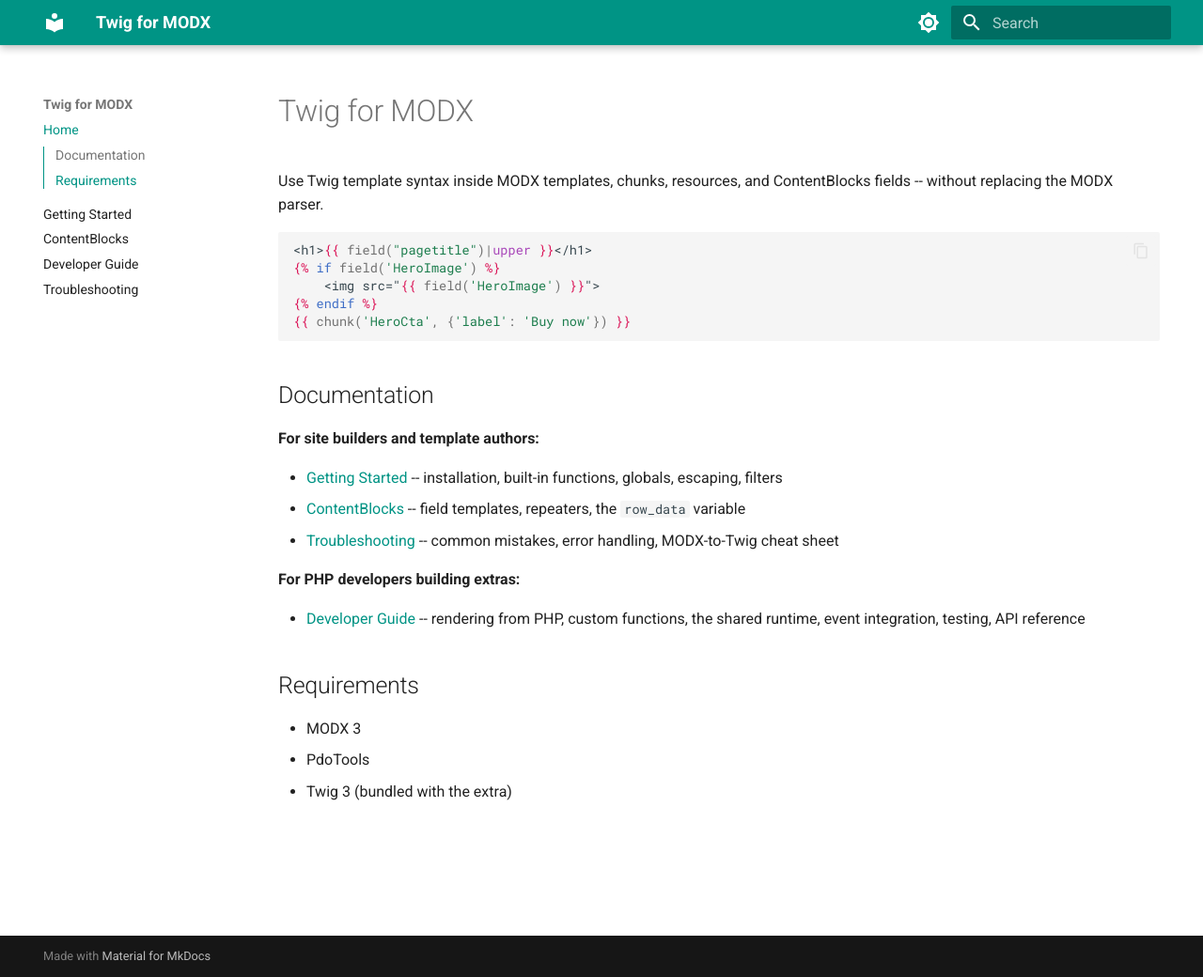
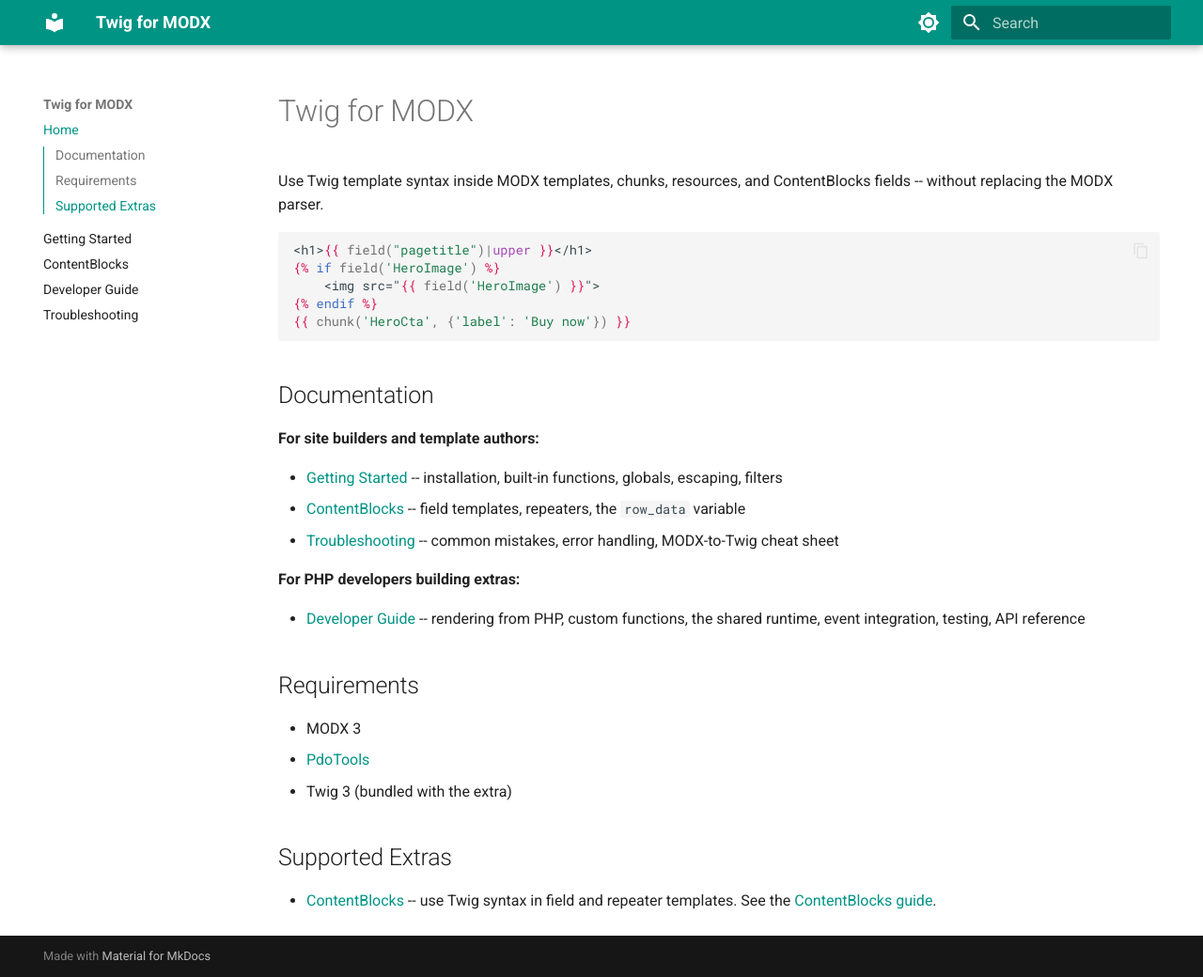
Before and after one commit to boffinate/twig-for-modx, an MkDocs documentation site: the page built from docs/index.md, in a window 1280 px wide and 1040 px high. Shown: the whole window at 94% size. Built offline with MkDocs 1.6.1 and Material for MkDocs 9.7.7, drawn with Linux system fonts in a browser that asks for light colours.

Commit message:
Clarify requirements and add supported extras section to landing page
Moves ContentBlocks out of requirements into its own "Supported Extras"
section to make clear it is optional. Adds links for PdoTools and
ContentBlocks.

```diff
--- a/docs/index.md
+++ b/docs/index.md
@@ -25,5 +25,9 @@ Use Twig template syntax inside MODX templates, chunks, resources, and ContentBl
 ## Requirements
 
 - MODX 3
-- PdoTools
+- [PdoTools](https://docs.modx.pro/components/pdotools/)
 - Twig 3 (bundled with the extra)
+
+## Supported Extras
+
+- [ContentBlocks](https://www.modmore.com/contentblocks/) -- use Twig syntax in field and repeater templates. See the [ContentBlocks guide](contentblocks.md).
```
